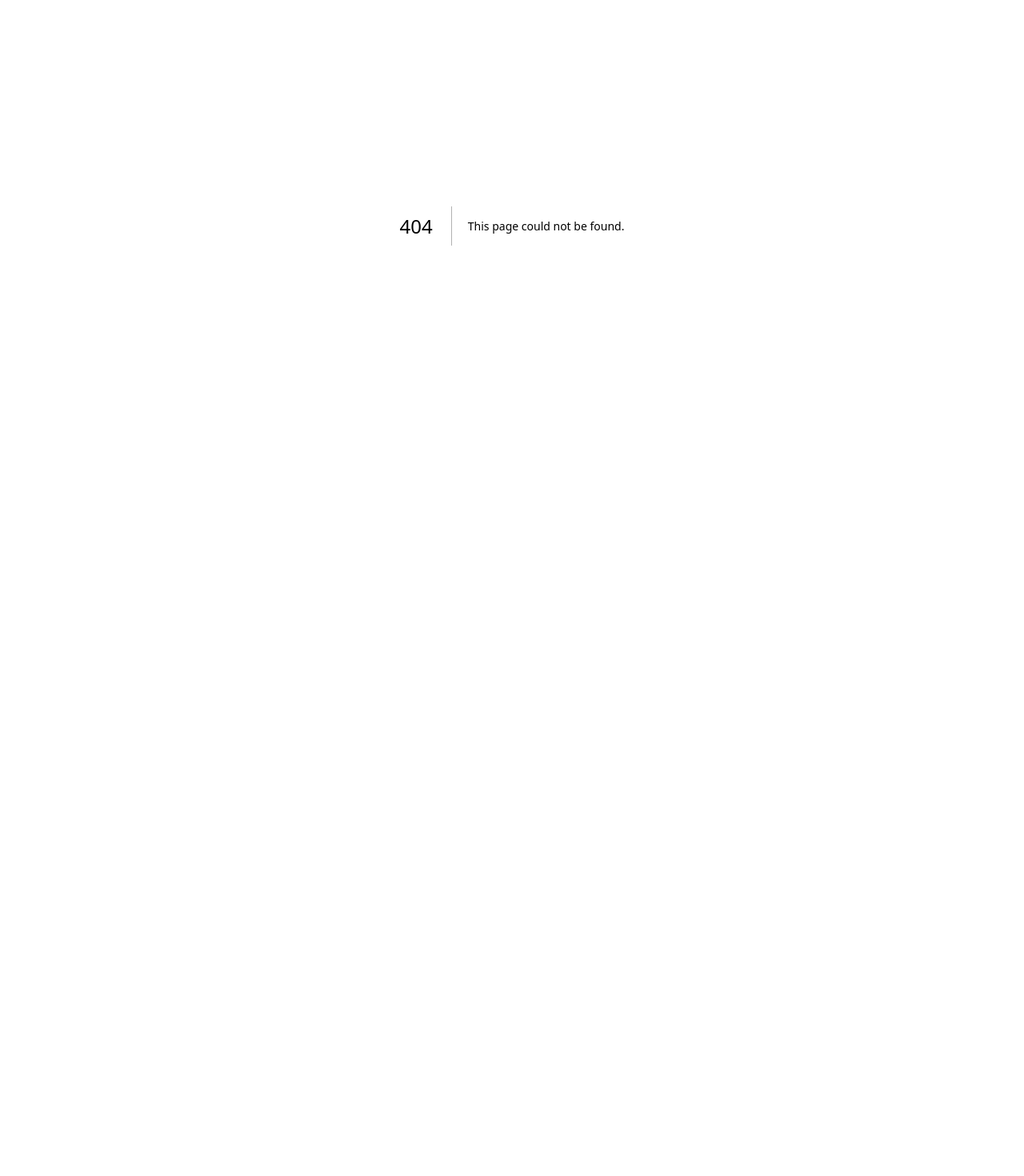
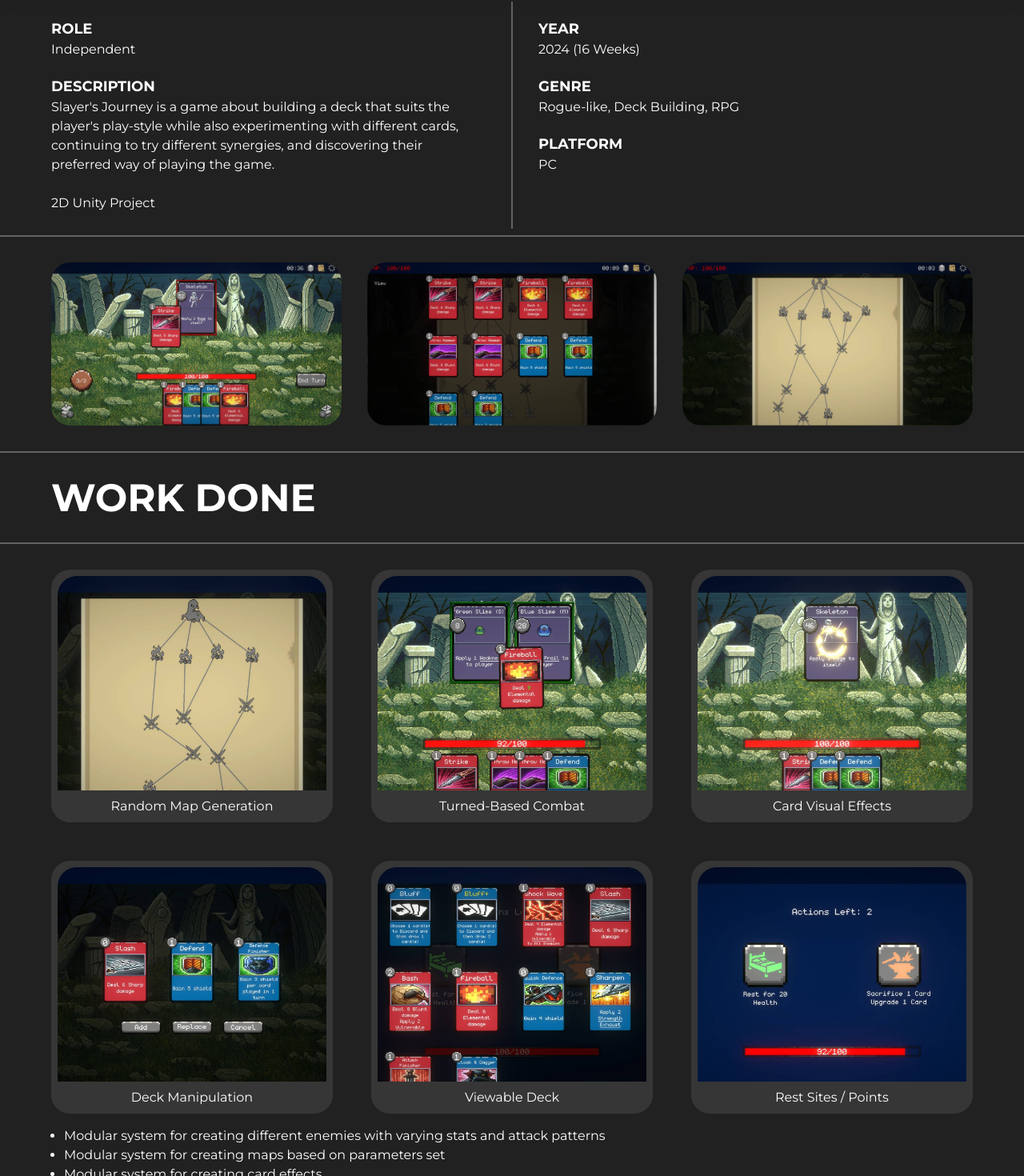
Before and after one commit to Snippin/Portfolio, a Next.js app: page /projects/slayers_journey in a window 1280 px wide. Before the commit this address had no page. Shown: the part 118-1588 px from the top of the page at 80% size. Before the commit the page ends 800 px from the top, so only its background shows below. Built offline with nearby package versions, Linux system fonts and the light colour scheme.

Commit message:
Create `Slayer's Journey` project page

```diff
--- /dev/null
+++ b/src/app/projects/slayers_journey/page.js
@@ -0,0 +1,74 @@
+import Image from "next/image";
+
+import Navbar from "../../../components/Navbar"
+import Footer from "../../../components/Footer"
+import ProjectIntroduction from "../../../components/ProjectIntroduction";
+import WorkImageGallery from "../../../components/WorkImageGallery";
+
+import SJInfo from "./sj_information";
+
+export default function SlayersJourneyPage()
+{
+  return (
+    <>
+      <Navbar currentPage="Slayer's Journey" />
+
+      <div className="pt-28" />
+
+      <ProjectIntroduction
+        roles={SJInfo.roles}
+        description={SJInfo.fullDescription}
+        duration={SJInfo.duration}
+        genre={SJInfo.genre}
+        platform={SJInfo.platform} />
+
+      <h1 className="border-b-2 border-surfaceA30" />
+
+      {/* Project gameplay showcase */}
+      <div className="grid grid-cols-1 my-8 px-4
+        sm:px-16">
+        {/* Gameplay images */}
+        <div className="flex flex-col gap-8
+          sm:flex-row">
+          {
+            SJInfo.slideshow.slice(1).map((image, index) => (
+              <div key={index} className="w-full overflow-hidden rounded-3xl sm:w-1/2">
+                <Image
+                  src={image}
+                  alt={`Image ${index + 1}`}
+                  width={500}
+                  height={500}
+                  className="w-full h-full object-cover"
+                />
+              </div>
+            ))
+          }
+        </div>
+      </div>
+
+      <h1 className="border-y-2 border-surfaceA30 my-8">
+        <p className="font-bold my-8 text-2xl px-5
+          sm:text-5xl sm:px-16">
+          WORK DONE
+        </p>
+      </h1>
+
+      <WorkImageGallery items={SJInfo.workGallery} />
+
+      <ul className="px-4 ml-4 mt-4
+        sm:px-16">
+        {
+          SJInfo.workList.map((work, index) => (
+            <li
+              key={index}
+              className="list-disc">
+              {work}
+            </li>
+          ))
+        }
+      </ul>
+
+      <Footer />
+    </>
+  );
+}
--- a/src/app/projects/slayers_journey/sj_information.js
+++ b/src/app/projects/slayers_journey/sj_information.js
@@ -4,27 +4,55 @@ const SJInfo = {
   name: "Slayer's Journey",
   roles: "Independent",
   shortDescription: "Slayer's Journey is a deck-building rogue-like game where players can experiment.",
-  fullDescription: "Slayer's Journey is a game about building a deck that suits the player's playstyle while also experimenting with different cards, continuing to try different synergies, and discovering their preferred way of playing the game.\n\n2D Unity Project",
+  fullDescription: "Slayer's Journey is a game about building a deck that suits the player's play-style while also experimenting with different cards, continuing to try different synergies, and discovering their preferred way of playing the game.\n\n2D Unity Project",
   genre: "Rogue-like, Deck Building, RPG",
   platform: "PC",
-  duration: "2024 (2 Weeks)",
+  duration: "2024 (16 Weeks)",
   slideshow: [
     `${basePath}/images/projects/slayers_journey/SJ_MainMenu.jpg`,
-    `${basePath}/images/projects/slayers_journey/SJ_Combat2.jpg`,
-    `${basePath}/images/projects/slayers_journey/SJ_CombatEnd.jpg`,
+    `${basePath}/images/projects/slayers_journey/SJ_Combat.jpg`,
     `${basePath}/images/projects/slayers_journey/SJ_DeckView.jpg`,
+    `${basePath}/images/projects/slayers_journey/SJ_RandomMap2.jpg`,
   ],
-  images: [
-    `${basePath}/images/projects/slayers_journey/SJ_MainMenu.jpg`,
-    `${basePath}/images/projects/slayers_journey/SJ_Combat.jpg`,
-    `${basePath}/images/projects/slayers_journey/SJ_Combat2.jpg`,
-    `${basePath}/images/projects/slayers_journey/SJ_CombatEnd.jpg`,
-    `${basePath}/images/projects/slayers_journey/SJ_DeckView.jpg`,
-    `${basePath}/images/projects/slayers_journey/SJ_DeckView2.jpg`,
-    `${basePath}/images/projects/slayers_journey/SJ_RandomMap.jpg`,
-    `${basePath}/images/projects/slayers_journey/SJ_RandomMap2.jpg`,
-    `${basePath}/images/projects/slayers_journey/SJ_RestSite.jpg`,
-    `${basePath}/images/projects/slayers_journey/SJ_VFX.jpg`,
+  workGallery: [
+    {
+      image: `${basePath}/images/projects/slayers_journey/SJ_RandomMap.jpg`,
+      title: "Random Map Generation",
+      description: "Made it so each run has a different layout\nDifferent encounters and enemy types\nCan be easily modified to add more things such as more encounters, and more rest points.",
+    },
+    {
+      image: `${basePath}/images/projects/slayers_journey/SJ_Combat2.jpg`,
+      title: "Turned-Based Combat",
+      description: "Player has limited amount of energy per turn\nEach card costs different amount of energy\nEnemies attack sequentially from left to right\nPlayer and enemies can apply buffs or debuffs",
+    },
+    {
+      image: `${basePath}/images/projects/slayers_journey/SJ_VFX.jpg`,
+      title: "Card Visual Effects",
+      description: "Different cards have different visual and sound effects",
+    },
+    {
+      image: `${basePath}/images/projects/slayers_journey/SJ_CombatEnd.jpg`,
+      title: "Deck Manipulation",
+      description: "Players can select to add a card from 3 choices after combat ends\nPlayers can either replace a card or directly add it to the deck",
+    },
+    {
+      image: `${basePath}/images/projects/slayers_journey/SJ_DeckView2.jpg`,
+      title: "Viewable Deck",
+      description: "Players can view their deck at any time",
+    },
+    {
+      image: `${basePath}/images/projects/slayers_journey/SJ_RestSite.jpg`,
+      title: "Rest Sites / Points",
+      description: "Players can either heal or upgrade cards in this location\nThey can do 2 actions before having to move on (2 heals, 2 upgrades, or 1 heal and 1 upgrade)",
+    },
+
+  ],
+  workList: [
+    "Modular system for creating different enemies with varying stats and attack patterns",
+    "Modular system for creating maps based on parameters set",
+    "Modular system for creating card effects",
+    "Finding sprites for models and visual effects",
+    "Finding audio for sound effects",
   ],
   link: "/projects/slayers_journey",
 };
```
